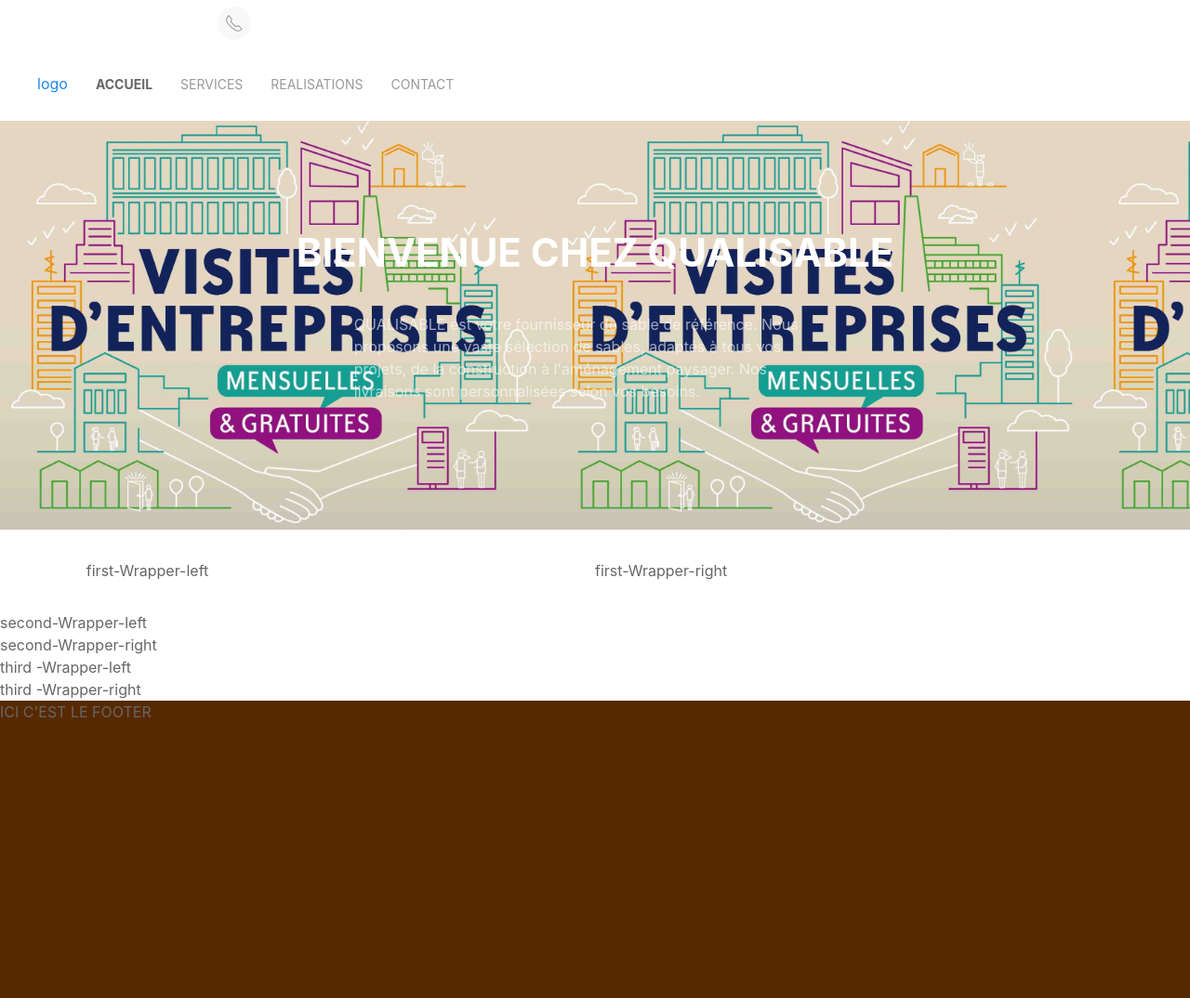
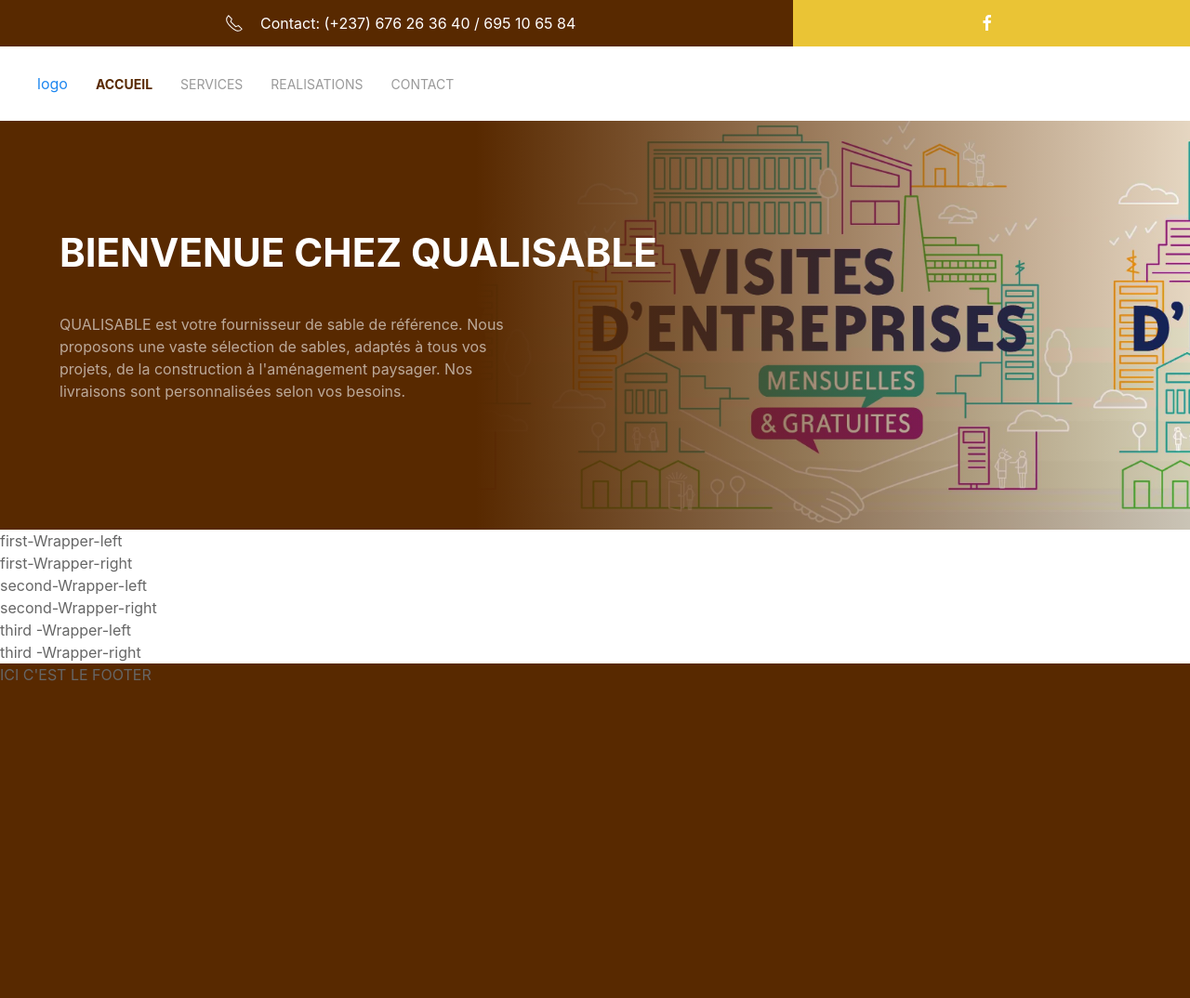
Before and after one commit to novatech025/site_web_laurant, a Django app: page / in a window 1280 px wide. Shown: the whole page at 93% size. After the commit the page ends 733 px from the top, so only its background shows below. Run offline with Django 5.2, Linux system fonts and the light colour scheme.

Commit message:
travail sur la page d'accueil

```diff
--- a/main/static/main/css/footer.css
+++ b/main/static/main/css/footer.css
@@ -1,11 +1,11 @@
 footer{
     height: 40vh;
     width: 100%;
-    background-color: #582900;
+    background-color: var(--principal1-color);
 
 }
 
 .footer-content{
-    background-color: #582900;
+    background-color: var(--principal1-color);
 
 }
--- a/main/static/main/css/index.css
+++ b/main/static/main/css/index.css
@@ -60,9 +60,9 @@
     height: 100%;
     padding: 10px 5%;
     box-sizing: border-box;
-    background: linear-gradient(90deg, var(--color1)40%, transparent 100%);
+    background: linear-gradient(90deg, var(--principal1-color)40%, transparent 100%);
     display: flex;
-    align-items: center;
+    align-items: start;
     flex-direction: column;
     justify-content: center;
 }
@@ -77,7 +77,7 @@
     color: rgba(255, 255, 255, 0.6);
 }
 
-.first-Wrapper,
+/* .first-Wrapper,
 .second-wrapper,
 .third-wrapper {
     display: flex;
@@ -97,3 +97,4 @@
 .third-wrapper-right {
     width: 45%;
 }
+ */
--- a/main/static/main/css/navbar.css
+++ b/main/static/main/css/navbar.css
@@ -7,12 +7,12 @@
     position: relative;
     display: flex;
     height: 50px;
-    background-color: var(--color1);
+    background-color: var(--principal1-color);
 }
 
 header .header-top .header-top-left {
     flex: 8;
-    background-color: var(--color1);
+    background-color: var(--principal1-color);
     display: flex;
     align-items: center;
     justify-content: center;
@@ -23,14 +23,14 @@
 
 header .header-top .header-top-right {
     flex: 4;
-    background-color: var(--color-second1);
+    background-color: var(--second1-color);
     display: flex;
     align-items: center;
     justify-content: center;
     color: white ;
 }
 
-header .header-top .header-top-right .uk-icon-button{
+header .uk-icon-button{
     background-color: transparent;
     color: white;
 }
@@ -50,17 +50,17 @@
 }
 
 header .uk-navbar-container .uk-active a {
-    color: var(--color1);
+    color: var(--principal1-color);
     font-weight: bold;
 
 }
 
 header .uk-navbar-container .uk-active a:hover {
-    color: var(--color1);
+    color: var(--principal1-color);
 }
 
 header .uk-sticky-fixed{
-    background-color: var(--color-second1) !important;
+    background-color: var(--second1-color) !important;
     color: white ;
 }
 
--- a/main/static/main/css/style.css
+++ b/main/static/main/css/style.css
@@ -9,9 +9,9 @@
 
 
     --second1-color:#EAC435;
-    --second1-color:#F0D866;
-    --second1-color:#EAEAB8;
-    --second1-color:#F2D47C;
-    --second1-color:#FFEB9C;
-    --second1-color:#fff0c2f2;
+    --second2-color:#F0D866;
+    --second3-color:#EAEAB8;
+    --second4-color:#F2D47C;
+    --second5-color:#FFEB9C;
+    --second6-color:#fff0c2f2;
 }
--- a/main/templates/main/index.html
+++ b/main/templates/main/index.html
@@ -74,4 +74,5 @@
     <div class="third -Wrapper-right">third -Wrapper-right</div>
 </div>
 
+
 {% endblock content %}
```
